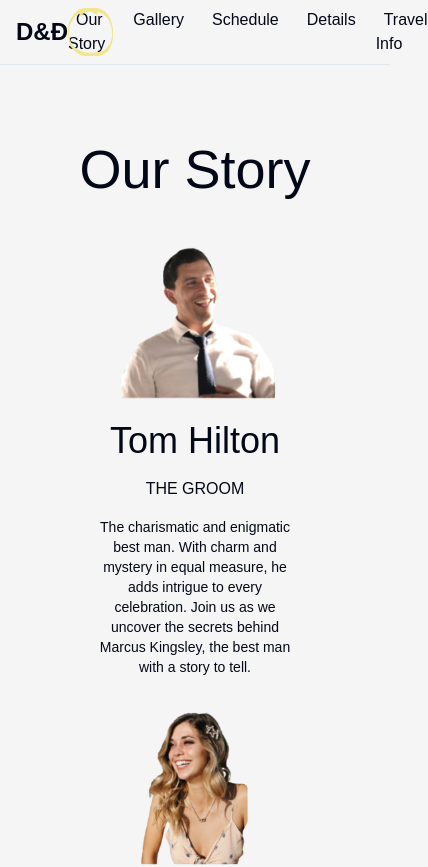
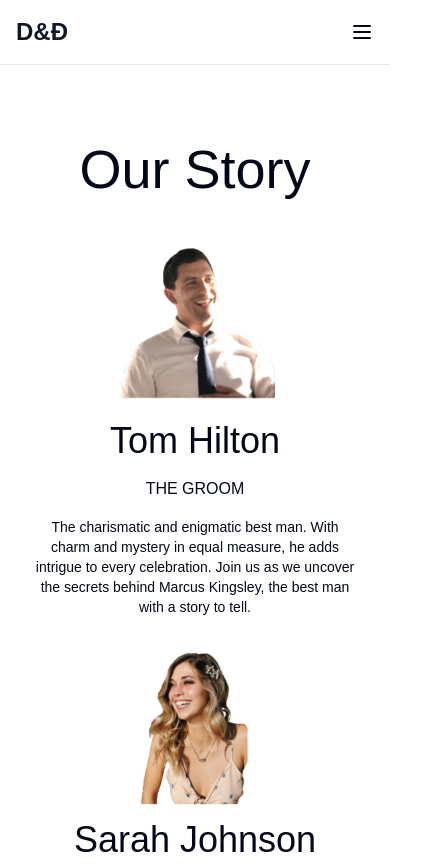
Before and after one commit to dtran2108/wedding, a Next.js app: page /our-story in a window 390 px wide. Shown: the top 867 px of the page, 428 px wide, since content can reach past the window. Built offline with nearby package versions, Linux system fonts and the light colour scheme; a web font is replaced by a local one.

Commit message:
fix nav responsive

```diff
--- a/app/our-story/page.tsx
+++ b/app/our-story/page.tsx
@@ -24,7 +24,7 @@
             Tom Hilton
           </h1>
           <h1>THE GROOM</h1>
-          <p className='text-center text-sm px-16 mt-4'>
+          <p className='text-center text-sm mt-4'>
             The charismatic and enigmatic best man. With charm and mystery in
             equal measure, he adds intrigue to every celebration. Join us as we
             uncover the secrets behind Marcus Kingsley, the best man with a
@@ -42,7 +42,7 @@
             Sarah Johnson
           </h1>
           <h1>THE BRIDE</h1>
-          <p className='text-center text-sm px-16 mt-4'>
+          <p className='text-center text-sm mt-4'>
             The epitome of elegance and intrigue as the ultimate maid of honor.
             Uncover her captivating story as she navigates the world of weddings
             with finesse and mystery.
--- a/components/NavBar.tsx
+++ b/components/NavBar.tsx
@@ -3,6 +3,14 @@
 import { motion } from 'framer-motion'
 import Link from './Link'
 import { usePathname } from 'next/navigation'
+import Menu from '@/icons/Menu'
+import {
+  Sheet,
+  SheetContent,
+  SheetHeader,
+  SheetTitle,
+  SheetTrigger,
+} from '@/components/ui/sheet'
 
 const menus = [
   {
@@ -43,7 +51,7 @@
           >
             D&Đ
           </motion.a>
-          <div className='flex space-x-3 lg:space-x-6 text-gray-900'>
+          <div className='hidden lg:flex space-x-3 lg:space-x-6 text-gray-900'>
             {menus.map((item) => (
               <Link
                 key={item.title}
@@ -53,6 +61,37 @@
               />
             ))}
           </div>
+          <Sheet>
+            <SheetTrigger className='block lg:hidden'>
+              <Menu className='cursor-pointer' />
+            </SheetTrigger>
+            <SheetContent>
+              <SheetHeader>
+                <SheetTitle>
+                  <motion.a
+                    whileHover={{
+                      color: '#E6C994',
+                    }}
+                    className='text-2xl text-gray-900 font-semibold'
+                    href='/'
+                  >
+                    D&Đ
+                  </motion.a>
+                </SheetTitle>
+              </SheetHeader>
+              <div className='py-4'>
+                {menus.map((item) => (
+                  <div key={item.title}>
+                    <Link
+                      title={item.title}
+                      href={item.link}
+                      isActive={pathname == item.link}
+                    />
+                  </div>
+                ))}
+              </div>
+            </SheetContent>
+          </Sheet>
         </div>
       </div>
     </nav>
--- /dev/null
+++ b/components/ui/sheet.tsx
@@ -0,0 +1,140 @@
+"use client"
+
+import * as React from "react"
+import * as SheetPrimitive from "@radix-ui/react-dialog"
+import { cva, type VariantProps } from "class-variance-authority"
+import { X } from "lucide-react"
+
+import { cn } from "@/lib/utils"
+
+const Sheet = SheetPrimitive.Root
+
+const SheetTrigger = SheetPrimitive.Trigger
+
+const SheetClose = SheetPrimitive.Close
+
+const SheetPortal = SheetPrimitive.Portal
+
+const SheetOverlay = React.forwardRef<
+  React.ElementRef<typeof SheetPrimitive.Overlay>,
+  React.ComponentPropsWithoutRef<typeof SheetPrimitive.Overlay>
+>(({ className, ...props }, ref) => (
+  <SheetPrimitive.Overlay
+    className={cn(
+      "fixed inset-0 z-50 bg-black/80  data-[state=open]:animate-in data-[state=closed]:animate-out data-[state=closed]:fade-out-0 data-[state=open]:fade-in-0",
+      className
+    )}
+    {...props}
+    ref={ref}
+  />
+))
+SheetOverlay.displayName = SheetPrimitive.Overlay.displayName
+
+const sheetVariants = cva(
+  "fixed z-50 gap-4 bg-background p-6 shadow-lg transition ease-in-out data-[state=open]:animate-in data-[state=closed]:animate-out data-[state=closed]:duration-300 data-[state=open]:duration-500",
+  {
+    variants: {
+      side: {
+        top: "inset-x-0 top-0 border-b data-[state=closed]:slide-out-to-top data-[state=open]:slide-in-from-top",
+        bottom:
+          "inset-x-0 bottom-0 border-t data-[state=closed]:slide-out-to-bottom data-[state=open]:slide-in-from-bottom",
+        left: "inset-y-0 left-0 h-full w-3/4 border-r data-[state=closed]:slide-out-to-left data-[state=open]:slide-in-from-left sm:max-w-sm",
+        right:
+          "inset-y-0 right-0 h-full w-3/4  border-l data-[state=closed]:slide-out-to-right data-[state=open]:slide-in-from-right sm:max-w-sm",
+      },
+    },
+    defaultVariants: {
+      side: "right",
+    },
+  }
+)
+
+interface SheetContentProps
+  extends React.ComponentPropsWithoutRef<typeof SheetPrimitive.Content>,
+    VariantProps<typeof sheetVariants> {}
+
+const SheetContent = React.forwardRef<
+  React.ElementRef<typeof SheetPrimitive.Content>,
+  SheetContentProps
+>(({ side = "right", className, children, ...props }, ref) => (
+  <SheetPortal>
+    <SheetOverlay />
+    <SheetPrimitive.Content
+      ref={ref}
+      className={cn(sheetVariants({ side }), className)}
+      {...props}
+    >
+      {children}
+      <SheetPrimitive.Close className="absolute right-4 top-4 rounded-sm opacity-70 ring-offset-background transition-opacity hover:opacity-100 focus:outline-none focus:ring-2 focus:ring-ring focus:ring-offset-2 disabled:pointer-events-none data-[state=open]:bg-secondary">
+        <X className="h-4 w-4" />
+        <span className="sr-only">Close</span>
+      </SheetPrimitive.Close>
+    </SheetPrimitive.Content>
+  </SheetPortal>
+))
+SheetContent.displayName = SheetPrimitive.Content.displayName
+
+const SheetHeader = ({
+  className,
+  ...props
+}: React.HTMLAttributes<HTMLDivElement>) => (
+  <div
+    className={cn(
+      "flex flex-col space-y-2 text-center sm:text-left",
+      className
+    )}
+    {...props}
+  />
+)
+SheetHeader.displayName = "SheetHeader"
+
+const SheetFooter = ({
+  className,
+  ...props
+}: React.HTMLAttributes<HTMLDivElement>) => (
+  <div
+    className={cn(
+      "flex flex-col-reverse sm:flex-row sm:justify-end sm:space-x-2",
+      className
+    )}
+    {...props}
+  />
+)
+SheetFooter.displayName = "SheetFooter"
+
+const SheetTitle = React.forwardRef<
+  React.ElementRef<typeof SheetPrimitive.Title>,
+  React.ComponentPropsWithoutRef<typeof SheetPrimitive.Title>
+>(({ className, ...props }, ref) => (
+  <SheetPrimitive.Title
+    ref={ref}
+    className={cn("text-lg font-semibold text-foreground", className)}
+    {...props}
+  />
+))
+SheetTitle.displayName = SheetPrimitive.Title.displayName
+
+const SheetDescription = React.forwardRef<
+  React.ElementRef<typeof SheetPrimitive.Description>,
+  React.ComponentPropsWithoutRef<typeof SheetPrimitive.Description>
+>(({ className, ...props }, ref) => (
+  <SheetPrimitive.Description
+    ref={ref}
+    className={cn("text-sm text-muted-foreground", className)}
+    {...props}
+  />
+))
+SheetDescription.displayName = SheetPrimitive.Description.displayName
+
+export {
+  Sheet,
+  SheetPortal,
+  SheetOverlay,
+  SheetTrigger,
+  SheetClose,
+  SheetContent,
+  SheetHeader,
+  SheetFooter,
+  SheetTitle,
+  SheetDescription,
+}
--- /dev/null
+++ b/icons/Menu.tsx
@@ -0,0 +1,22 @@
+import { cn } from '@/lib/utils'
+
+export default function Menu({ className }: { className?: string }) {
+  return (
+    <svg
+      xmlns='http://www.w3.org/2000/svg'
+      width='24'
+      height='24'
+      viewBox='0 0 24 24'
+      fill='none'
+      stroke='currentColor'
+      strokeWidth='2'
+      strokeLinecap='round'
+      strokeLinejoin='round'
+      className={cn('lucide lucide-menu', className)}
+    >
+      <line x1='4' x2='20' y1='12' y2='12' />
+      <line x1='4' x2='20' y1='6' y2='6' />
+      <line x1='4' x2='20' y1='18' y2='18' />
+    </svg>
+  )
+}
--- a/package.json
+++ b/package.json
@@ -9,6 +9,7 @@
     "lint": "next lint"
   },
   "dependencies": {
+    "@radix-ui/react-dialog": "^1.0.5",
     "class-variance-authority": "^0.7.0",
     "clsx": "^2.1.0",
     "framer-motion": "^11.0.3",
--- a/tailwind.config.ts
+++ b/tailwind.config.ts
@@ -1,117 +1,80 @@
-import type { Config } from 'tailwindcss'
-
-const plugin = require('tailwindcss/plugin')
+import type { Config } from "tailwindcss"
 
 const config = {
-  darkMode: ['class'],
+  darkMode: ["class"],
   content: [
     './pages/**/*.{ts,tsx}',
     './components/**/*.{ts,tsx}',
     './app/**/*.{ts,tsx}',
     './src/**/*.{ts,tsx}',
-  ],
-  prefix: '',
+	],
+  prefix: "",
   theme: {
     container: {
       center: true,
-      padding: '2rem',
+      padding: "2rem",
       screens: {
-        '2xl': '1400px',
+        "2xl": "1400px",
       },
     },
     extend: {
       colors: {
-        gold: '#E6C994',
-        green: '#A2BAA3',
-        blue: '#001F3F',
-        cream: '#F5F5F5',
-        rose: '#D8A2AB',
-        gray: '#555555',
-        white: '#F5F5F5',
-        border: 'hsl(var(--border))',
-        input: 'hsl(var(--input))',
-        ring: 'hsl(var(--ring))',
-        background: 'hsl(var(--background))',
-        foreground: 'hsl(var(--foreground))',
+        border: "hsl(var(--border))",
+        input: "hsl(var(--input))",
+        ring: "hsl(var(--ring))",
+        background: "hsl(var(--background))",
+        foreground: "hsl(var(--foreground))",
         primary: {
-          DEFAULT: 'hsl(var(--primary))',
-          foreground: 'hsl(var(--primary-foreground))',
+          DEFAULT: "hsl(var(--primary))",
+          foreground: "hsl(var(--primary-foreground))",
         },
         secondary: {
-          DEFAULT: 'hsl(var(--secondary))',
-          foreground: 'hsl(var(--secondary-foreground))',
+          DEFAULT: "hsl(var(--secondary))",
+          foreground: "hsl(var(--secondary-foreground))",
         },
         destructive: {
-          DEFAULT: 'hsl(var(--destructive))',
-          foreground: 'hsl(var(--destructive-foreground))',
+          DEFAULT: "hsl(var(--destructive))",
+          foreground: "hsl(var(--destructive-foreground))",
         },
         muted: {
-          DEFAULT: 'hsl(var(--muted))',
-          foreground: 'hsl(var(--muted-foreground))',
+          DEFAULT: "hsl(var(--muted))",
+          foreground: "hsl(var(--muted-foreground))",
         },
         accent: {
-          DEFAULT: 'hsl(var(--accent))',
-          foreground: 'hsl(var(--accent-foreground))',
+          DEFAULT: "hsl(var(--accent))",
+          foreground: "hsl(var(--accent-foreground))",
         },
         popover: {
-          DEFAULT: 'hsl(var(--popover))',
-          foreground: 'hsl(var(--popover-foreground))',
+          DEFAULT: "hsl(var(--popover))",
+          foreground: "hsl(var(--popover-foreground))",
         },
         card: {
-          DEFAULT: 'hsl(var(--card))',
-          foreground: 'hsl(var(--card-foreground))',
+          DEFAULT: "hsl(var(--card))",
+          foreground: "hsl(var(--card-foreground))",
         },
       },
       borderRadius: {
-        lg: 'var(--radius)',
-        md: 'calc(var(--radius) - 2px)',
-        sm: 'calc(var(--radius) - 4px)',
+        lg: "var(--radius)",
+        md: "calc(var(--radius) - 2px)",
+        sm: "calc(var(--radius) - 4px)",
       },
       keyframes: {
-        'accordion-down': {
-          from: { height: '0' },
-          to: { height: 'var(--radix-accordion-content-height)' },
+        "accordion-down": {
+          from: { height: "0" },
+          to: { height: "var(--radix-accordion-content-height)" },
         },
-        'accordion-up': {
-          from: { height: 'var(--radix-accordion-content-height)' },
-          to: { height: '0' },
+        "accordion-up": {
+          from: { height: "var(--radix-accordion-content-height)" },
+          to: { height: "0" },
         },
       },
       animation: {
-        'accordion-down': 'accordion-down 0.2s ease-out',
-        'accordion-up': 'accordion-up 0.2s ease-out',
+        "accordion-down": "accordion-down 0.2s ease-out",
+        "accordion-up": "accordion-up 0.2s ease-out",
       },
     },
   },
-  plugins: [
-    require('tailwindcss-animate'),
-    plugin(function ({
-      addVariant,
-      e,
-      postcss,
-    }: {
-      addVariant: any
-      e: any
-      postcss: any
-    }) {
-      addVariant(
-        'firefox',
-        ({ container, separator }: { container: any; separator: any }) => {
-          const isFirefoxRule = postcss.atRule({
-            name: '-moz-document',
-            params: 'url-prefix()',
-          })
-          isFirefoxRule.append(container.nodes)
-          container.append(isFirefoxRule)
-          isFirefoxRule.walkRules((rule: any) => {
-            rule.selector = `.${e(
-              `firefox${separator}${rule.selector.slice(1)}`
-            )}`
-          })
-        }
-      )
-    }),
-  ],
+  plugins: [require("tailwindcss-animate")],
 } satisfies Config
 
 export default config
```
Also changed, not shown: 1 other file (tests, documents, lock files or other folders).
